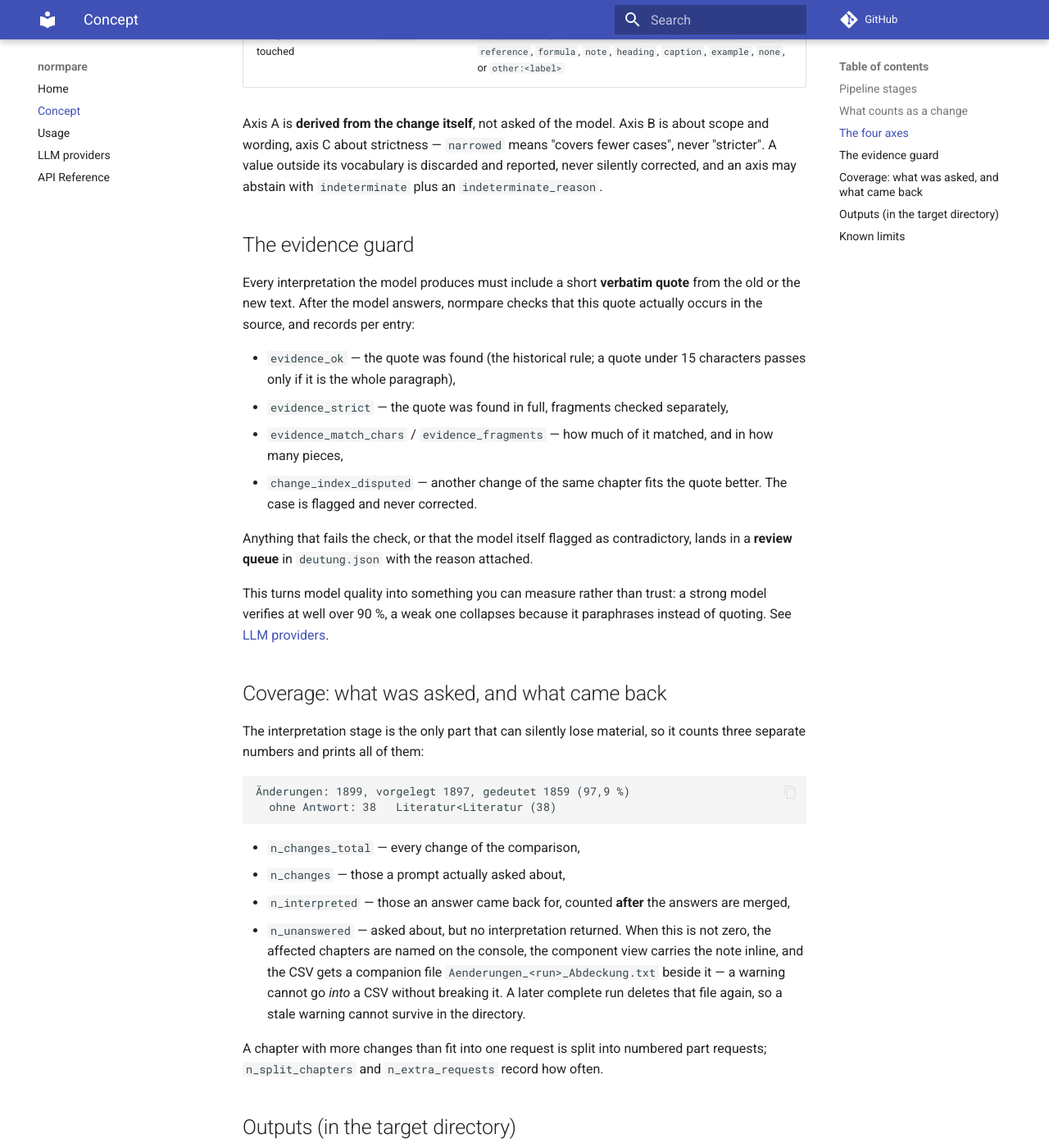
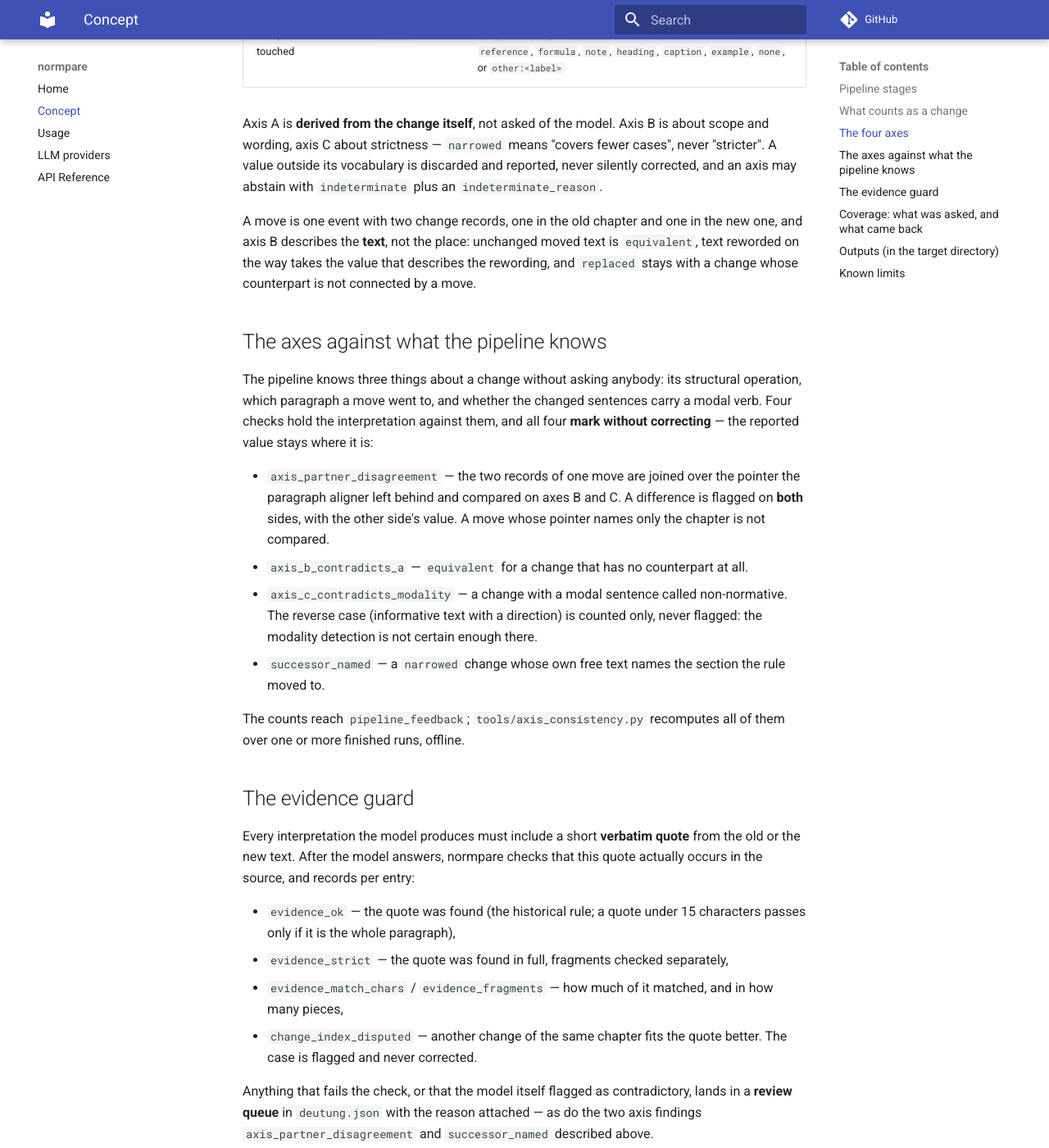
Before and after one commit to Ce1ectric/normpare, an MkDocs documentation site: the page built from docs/concept.md, in a window 1280 px wide and 1400 px high, scrolled down 2127 px. Shown: the whole window at 82% size. Built offline with MkDocs 1.6.1 and Material for MkDocs 9.7.7, drawn with Linux system fonts in a browser that asks for light colours; comment, search, counter and statistics services are not loaded.

Commit message:
docs(AP-29): the move rule and the four consistency checks
Co-Authored-By: Claude Opus 5 (1M context) <noreply@anthropic.com>

```diff
--- a/docs/concept.md
+++ b/docs/concept.md
@@ -65,6 +65,32 @@ and wording, axis C about strictness — `narrowed` means "covers fewer cases",
 "stricter". A value outside its vocabulary is discarded and reported, never silently
 corrected, and an axis may abstain with `indeterminate` plus an `indeterminate_reason`.
 
+A move is one event with two change records, one in the old chapter and one in the new
+one, and axis B describes the **text**, not the place: unchanged moved text is
+`equivalent`, text reworded on the way takes the value that describes the rewording, and
+`replaced` stays with a change whose counterpart is not connected by a move.
+
+## The axes against what the pipeline knows
+
+The pipeline knows three things about a change without asking anybody: its structural
+operation, which paragraph a move went to, and whether the changed sentences carry a modal
+verb. Four checks hold the interpretation against them, and all four **mark without
+correcting** — the reported value stays where it is:
+
+- `axis_partner_disagreement` — the two records of one move are joined over the pointer the
+  paragraph aligner left behind and compared on axes B and C. A difference is flagged on
+  **both** sides, with the other side's value. A move whose pointer names only the chapter
+  is not compared.
+- `axis_b_contradicts_a` — `equivalent` for a change that has no counterpart at all.
+- `axis_c_contradicts_modality` — a change with a modal sentence called non-normative. The
+  reverse case (informative text with a direction) is counted only, never flagged: the
+  modality detection is not certain enough there.
+- `successor_named` — a `narrowed` change whose own free text names the section the rule
+  moved to.
+
+The counts reach `pipeline_feedback`; `tools/axis_consistency.py` recomputes all of them
+over one or more finished runs, offline.
+
 ## The evidence guard
 
 Every interpretation the model produces must include a short **verbatim quote** from the old
@@ -80,7 +106,8 @@ the source, and records per entry:
   case is flagged and never corrected.
 
 Anything that fails the check, or that the model itself flagged as contradictory, lands in a
-**review queue** in `deutung.json` with the reason attached.
+**review queue** in `deutung.json` with the reason attached — as do the two axis findings
+`axis_partner_disagreement` and `successor_named` described above.
 
 This turns model quality into something you can measure rather than trust: a strong model
 verifies at well over 90 %, a weak one collapses because it paraphrases instead of quoting.
```
Also changed, not shown: CHANGELOG.md (+43 -0 lines).
